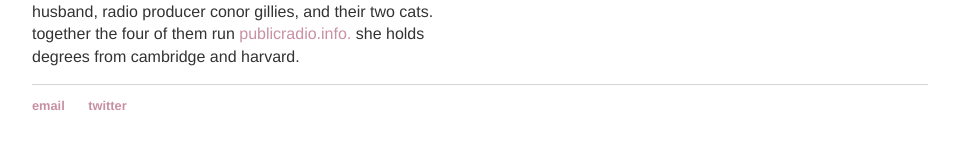
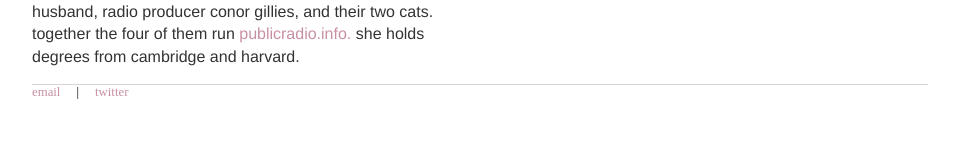
Before and after one commit to rosiebusia/rosiebusia.github.io, a Jekyll site: the page built from index.html, in a window 1280 px wide. Shown: the part 441-590 px from the top of the page, without its empty margins (88-1047 px from the left). Built offline with Jekyll 4.4.1, drawn with Linux system fonts in a browser that asks for light colours.

Commit message:
Update default.html

```diff
--- a/_layouts/default.html
+++ b/_layouts/default.html
@@ -13,9 +13,7 @@
 
 			</div><!-- /.container -->
 			<footer>
-	    		<ul>
-	        		<li><a href="mailto:rosie@rosiegillies.com">email</a></li>
-				<li><a href="https://twitter.com/breadandrosie" target=”_blank”>twitter</a></li></ul>
+	    		<a href="mailto:rosie@rosiegillies.com">email</a> &nbsp; &nbsp; | &nbsp; &nbsp; <a href="https://twitter.com/breadandrosie" target=”_blank”>twitter</a>
 			</footer>
 		</body>
 	</html>
```
